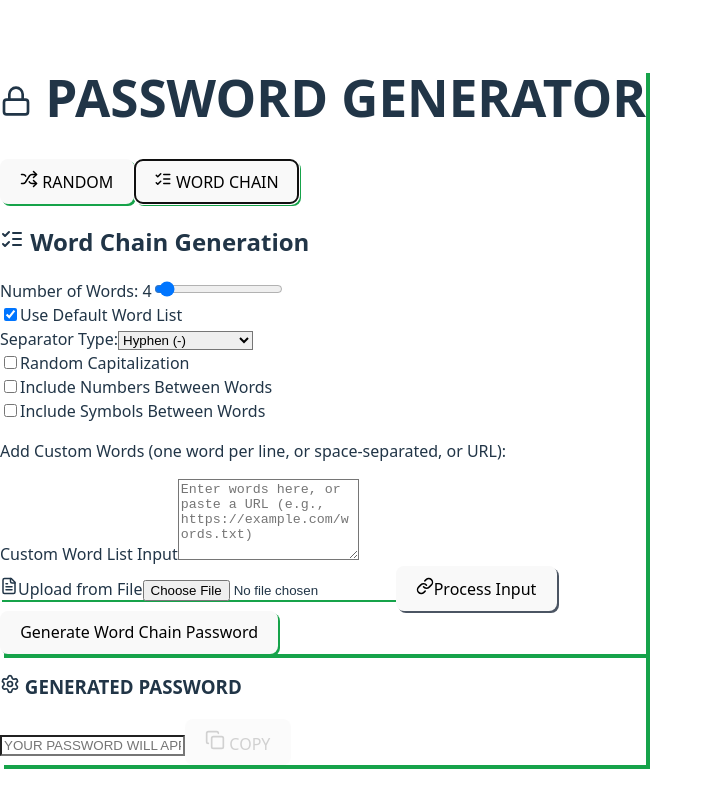
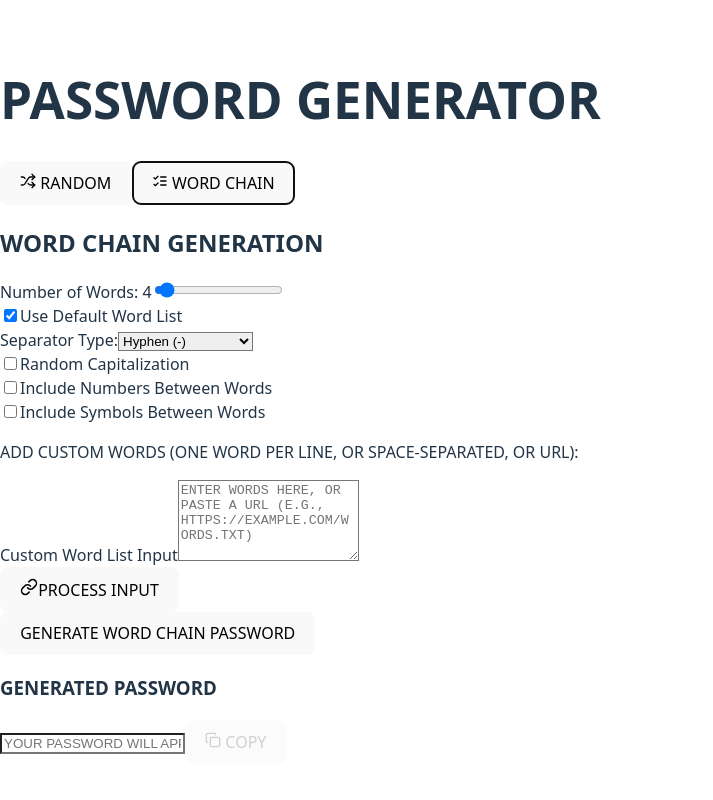
Before and after one commit to Delt4ic/a_password_generator, a React (Vite) app: page / in a window 1280 px wide. Both pictures are taken after a click on the button "WORD CHAIN". Shown: the whole page, without its empty margins (0-713 px from the left). Built offline with nearby package versions, Linux system fonts and the light colour scheme.

Commit message:
Update App.jsx

```diff
--- a/src/App.jsx
+++ b/src/App.jsx
@@ -1,7 +1,7 @@
 import React, { useState, useEffect, useCallback } from 'react';
 
-// Lucide React icons for a cleaner UI
-import { Shuffle, Link, FileText, Copy, Settings, Lock, ListChecks } from 'lucide-react';
+// Lucide React icons for functional clarity, keeping only essential ones
+import { Shuffle, Link, Copy, ListChecks } from 'lucide-react';
 
 // --- Constants ---
 // Default word list for the word chain generator.
@@ -283,9 +283,9 @@ const RandomPasswordGenerator = ({ onGenerate }) => {
   }, [passwordLength, includeSymbols, includeNumbers, includeUppercase, includeLowercase, onGenerate]);
 
   return (
-    <div className="p-6 bg-gray-800 border-2 border-green-500 shadow-hard-green">
-      <h2 className="text-2xl font-bold text-green-400 mb-6 flex items-center">
-        <Shuffle className="mr-2 text-green-400" size={24} /> Random Generation
+    <div className="p-6 bg-gray-800 border-2 border-green-500">
+      <h2 className="text-2xl font-bold text-green-400 mb-6 font-mono">
+        RANDOM GENERATION
       </h2>
 
       <RangeSlider
@@ -325,10 +325,9 @@ const RandomPasswordGenerator = ({ onGenerate }) => {
 
       <button
         onClick={generatePassword}
-        // Retro button style
-        className="mt-8 w-full bg-green-600 hover:bg-green-500 text-gray-900 font-bold py-3 px-6 border-2 border-green-700 active:translate-x-0.5 active:translate-y-0.5 transition-all duration-75 ease-in-out shadow-hard-green-sm"
+        className="mt-8 w-full bg-green-600 hover:bg-green-500 text-gray-900 font-bold py-3 px-6 border-2 border-green-700 active:translate-x-0.5 active:translate-y-0.5 transition-all duration-75 ease-in-out"
       >
-        Generate Random Password
+        GENERATE RANDOM PASSWORD
       </button>
     </div>
   );
@@ -524,9 +523,9 @@ const WordChainPasswordGenerator = ({ onGenerate }) => {
   };
 
   return (
-    <div className="p-6 bg-gray-800 border-2 border-green-500 shadow-hard-green">
-      <h2 className="text-2xl font-bold text-green-400 mb-6 flex items-center">
-        <ListChecks className="mr-2 text-green-400" size={24} /> Word Chain Generation
+    <div className="p-6 bg-gray-800 border-2 border-green-500">
+      <h2 className="text-2xl font-bold text-green-400 mb-6 font-mono">
+        WORD CHAIN GENERATION
       </h2>
 
       <RangeSlider
@@ -587,7 +586,7 @@ const WordChainPasswordGenerator = ({ onGenerate }) => {
 
       <div className="mb-4 p-4 bg-gray-900 border-2 border-green-500 mt-4">
         <p className="text-green-400 text-sm font-mono mb-2">
-          Add Custom Words (one word per line, or space-separated, or URL):
+          ADD CUSTOM WORDS (ONE WORD PER LINE, OR SPACE-SEPARATED, OR URL):
         </p>
         <label htmlFor="customWordList" className="sr-only">Custom Word List Input</label>
         <textarea
@@ -595,49 +594,40 @@ const WordChainPasswordGenerator = ({ onGenerate }) => {
           // Removed rounded-md, adjusted colors
           className="w-full p-2 bg-gray-900 border-2 border-green-500 text-green-400 font-mono focus:ring-green-400 focus:border-green-400"
           rows="5"
-          placeholder="Enter words here, or paste a URL (e.g., https://example.com/words.txt)"
+          placeholder="ENTER WORDS HERE, OR PASTE A URL (E.G., HTTPS://EXAMPLE.COM/WORDS.TXT)"
           value={customWordListInput}
           onChange={(e) => setCustomWordListInput(e.target.value)}
         ></textarea>
-        <div className="mt-4 flex items-center space-x-4">
-          <label
-            // Retro button style
-            className="cursor-pointer bg-green-600 hover:bg-green-500 text-gray-900 text-sm py-2 px-4 border-2 border-green-700 active:translate-x-0.5 active:translate-y-0.5 transition-all duration-75 ease-in-out shadow-hard-green-sm"
-          >
-            <FileText className="inline-block mr-2" size={18} />
-            Upload from File
-            <input type="file" className="hidden" onChange={handleFileUpload} accept=".txt" />
-          </label>
+        <div className="mt-4 text-sm text-gray-400 font-mono">
           <button
             onClick={processCustomWordList}
-            // Retro button style
-            className="bg-gray-600 hover:bg-gray-500 text-gray-200 text-sm py-2 px-4 border-2 border-gray-500 active:translate-x-0.5 active:translate-y-0.5 transition-all duration-75 ease-in-out shadow-hard-gray-sm"
+            // Retro button style, removed hover:scale-105
+            className="bg-gray-600 hover:bg-gray-500 text-gray-200 py-2 px-4 border-2 border-gray-500 active:translate-x-0.5 active:translate-y-0.5 transition-all duration-75 ease-in-out"
             disabled={loadingWords}
           >
             <Link className="inline-block mr-2" size={18} />
-            {loadingWords ? 'Loading...' : 'Process Input'}
+            {loadingWords ? 'LOADING...' : 'PROCESS INPUT'}
           </button>
         </div>
         {wordListError && (
           <p className="text-red-500 text-sm mt-2 font-mono">{wordListError}</p>
         )}
         {customWords.length > 0 && !loadingWords && !wordListError && (
-          <p className="text-green-400 text-sm mt-2 font-mono">Loaded {customWords.length} custom words.</p>
+          <p className="text-green-400 text-sm mt-2 font-mono">LOADED {customWords.length} CUSTOM WORDS.</p>
         )}
         {useDefaultList && customWords.length > 0 && (
-          <p className="text-blue-400 text-sm mt-2 font-mono">Default words and custom words will be combined.</p>
+          <p className="text-blue-400 text-sm mt-2 font-mono">DEFAULT WORDS AND CUSTOM WORDS WILL BE COMBINED.</p>
         )}
         {!useDefaultList && customWords.length === 0 && (
-          <p className="text-orange-400 text-sm mt-2 font-mono">No words selected. Please enable default list or provide custom words.</p>
+          <p className="text-orange-400 text-sm mt-2 font-mono">NO WORDS SELECTED. PLEASE ENABLE DEFAULT LIST OR PROVIDE CUSTOM WORDS.</p>
         )}
       </div>
 
       <button
         onClick={generateWordChain}
-        // Retro button style
-        className="mt-8 w-full bg-green-600 hover:bg-green-500 text-gray-900 font-bold py-3 px-6 border-2 border-green-700 active:translate-x-0.5 active:translate-y-0.5 transition-all duration-75 ease-in-out shadow-hard-green-sm"
+        className="mt-8 w-full bg-green-600 hover:bg-green-500 text-gray-900 font-bold py-3 px-6 border-2 border-green-700 active:translate-x-0.5 active:translate-y-0.5 transition-all duration-75 ease-in-out"
       >
-        Generate Word Chain Password
+        GENERATE WORD CHAIN PASSWORD
       </button>
     </div>
   );
@@ -692,19 +682,10 @@ const App = () => {
   };
 
   return (
-    <div className="min-h-screen bg-gray-900 flex items-center justify-center py-8 px-4 font-mono text-gray-200">
+    <div className="min-h-screen bg-gray-900 flex items-center justify-center py-4 px-2 font-mono text-gray-200">
       <style>
         {`
-        /* Custom hard shadow for oldschool buttons */
-        .shadow-hard-green {
-          box-shadow: 4px 4px 0px #16a34a; /* green-600 */
-        }
-        .shadow-hard-green-sm {
-          box-shadow: 2px 2px 0px #16a34a; /* green-600 */
-        }
-        .shadow-hard-gray-sm {
-          box-shadow: 2px 2px 0px #4b5563; /* gray-600 */
-        }
+        /* Removed custom hard shadows */
         /* Ensure inputs and selects have sharp corners */
         input[type="text"], textarea, select {
           border-radius: 0 !important;
@@ -718,60 +699,56 @@ const App = () => {
         }
         `}
       </style>
-      <div className="bg-gray-800 border-2 border-green-500 overflow-hidden w-full max-w-4xl shadow-hard-green">
-        <header className="bg-gray-900 border-b-2 border-green-500 text-green-400 p-6 sm:p-8 flex flex-col sm:flex-row items-center justify-between gap-4">
-          <h1 className="text-3xl sm:text-4xl font-bold flex items-center text-center sm:text-left">
-            <Lock className="mr-3" size={32} /> PASSWORD GENERATOR
+      <div className="bg-gray-800 border-2 border-green-500 overflow-hidden w-full max-w-3xl"> {/* Removed shadow-hard-green */}
+        <header className="bg-gray-900 border-b-2 border-green-500 text-green-400 p-4 flex flex-col sm:flex-row items-center justify-between gap-3">
+          <h1 className="text-xl sm:text-2xl font-bold text-center sm:text-left">
+            PASSWORD GENERATOR
           </h1>
-          <div className="flex flex-wrap justify-center sm:justify-end gap-3">
+          <div className="flex flex-wrap justify-center sm:justify-end gap-2">
             <button
               onClick={() => setCurrentMode('random')}
-              // Retro button style
-              className={`py-2 px-5 border-2 border-green-700 text-sm font-bold transition duration-75 ease-in-out active:translate-x-0.5 active:translate-y-0.5 shadow-hard-green-sm ${
+              className={`py-2 px-4 border-2 border-green-700 text-sm font-bold transition duration-75 ease-in-out active:translate-x-0.5 active:translate-y-0.5 ${
                 currentMode === 'random' ? 'bg-green-600 text-gray-900' : 'bg-gray-700 hover:bg-gray-600 text-green-400'
               } flex items-center`}
             >
-              <Shuffle className="mr-2" size={18} /> RANDOM
+              <Shuffle className="mr-2" size={16} /> RANDOM
             </button>
             <button
               onClick={() => setCurrentMode('word-chain')}
-              // Retro button style
-              className={`py-2 px-5 border-2 border-green-700 text-sm font-bold transition duration-75 ease-in-out active:translate-x-0.5 active:translate-y-0.5 shadow-hard-green-sm ${
+              className={`py-2 px-4 border-2 border-green-700 text-sm font-bold transition duration-75 ease-in-out active:translate-x-0.5 active:translate-y-0.5 ${
                 currentMode === 'word-chain' ? 'bg-green-600 text-gray-900' : 'bg-gray-700 hover:bg-gray-600 text-green-400'
               } flex items-center`}
             >
-              <ListChecks className="mr-2" size={18} /> WORD CHAIN
+              <ListChecks className="mr-2" size={16} /> WORD CHAIN
             </button>
           </div>
         </header>
 
-        <main className="p-6 sm:p-8 space-y-8">
+        <main className="p-4 space-y-4">
           {currentMode === 'random' ? (
             <RandomPasswordGenerator onGenerate={handleGeneratePassword} />
           ) : (
             <WordChainPasswordGenerator onGenerate={handleGeneratePassword} />
           )}
 
-          <div className="p-6 bg-gray-900 border-2 border-green-500 shadow-hard-green">
-            <h3 className="text-xl font-bold text-green-400 mb-4 flex items-center">
-              <Settings className="mr-2 text-green-400" size={20} /> GENERATED PASSWORD
+          <div className="p-4 bg-gray-900 border-2 border-green-500">
+            <h3 className="text-lg font-bold text-green-400 mb-3 font-mono">
+              GENERATED PASSWORD
             </h3>
-            <div className="flex flex-col sm:flex-row items-stretch sm:items-center space-y-4 sm:space-y-0 sm:space-x-4">
+            <div className="flex flex-col sm:flex-row items-stretch sm:items-center space-y-3 sm:space-y-0 sm:space-x-3">
               <input
                 type="text"
                 readOnly
                 value={generatedPassword}
-                // Removed rounded-md, adjusted colors
-                className={`flex-grow p-3 bg-gray-900 border-2 font-mono text-lg break-all focus:outline-none focus:ring-2 ${generatedPassword.startsWith('Error:') ? 'border-red-500 text-red-400' : 'border-green-500 text-green-400 focus:ring-green-400'}`}
+                className={`flex-grow p-2 bg-gray-900 border-2 font-mono text-base break-all focus:outline-none focus:ring-2 ${generatedPassword.startsWith('Error:') ? 'border-red-500 text-red-400' : 'border-green-500 text-green-400 focus:ring-green-400'}`}
                 placeholder="YOUR PASSWORD WILL APPEAR HERE..."
               />
               <button
                 onClick={handleCopy}
-                // Retro button style
-                className="bg-green-600 hover:bg-green-500 text-gray-900 font-bold py-3 px-6 border-2 border-green-700 active:translate-x-0.5 active:translate-y-0.5 transition-all duration-75 ease-in-out shadow-hard-green-sm flex items-center justify-center sm:w-auto w-full"
+                className="bg-green-600 hover:bg-green-500 text-gray-900 font-bold py-2 px-4 border-2 border-green-700 active:translate-x-0.5 active:translate-y-0.5 transition-all duration-75 ease-in-out flex items-center justify-center sm:w-auto w-full"
                 disabled={!generatedPassword || generatedPassword.startsWith('Error:')}
               >
-                <Copy className="mr-2" size={20} /> {copyStatus.toUpperCase() || 'COPY'}
+                <Copy className="mr-2" size={16} /> {copyStatus.toUpperCase() || 'COPY'}
               </button>
             </div>
             {copyStatus && (
```
